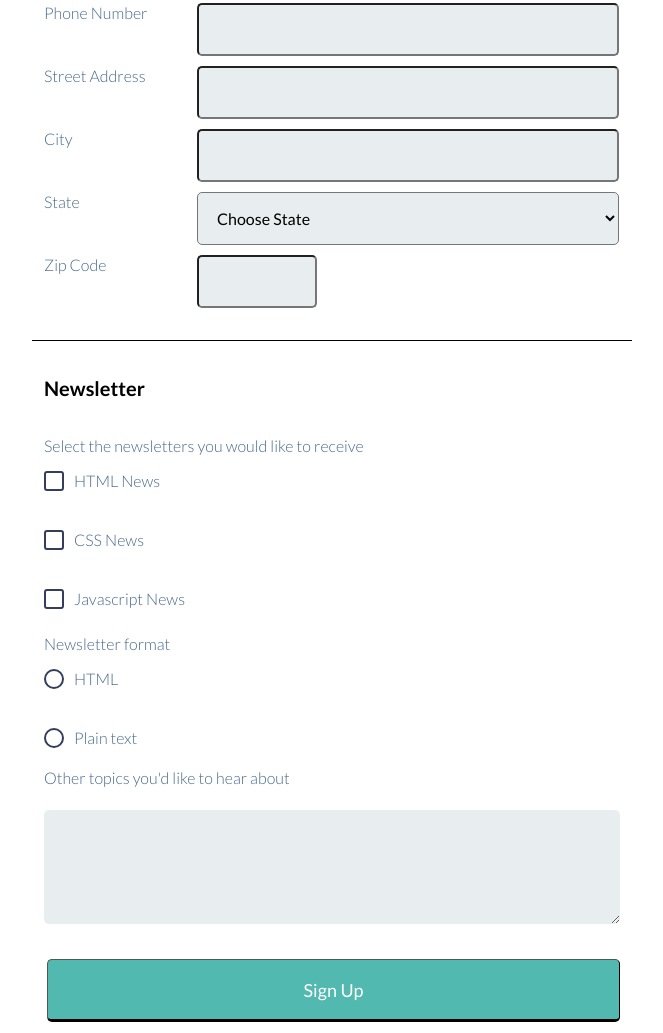
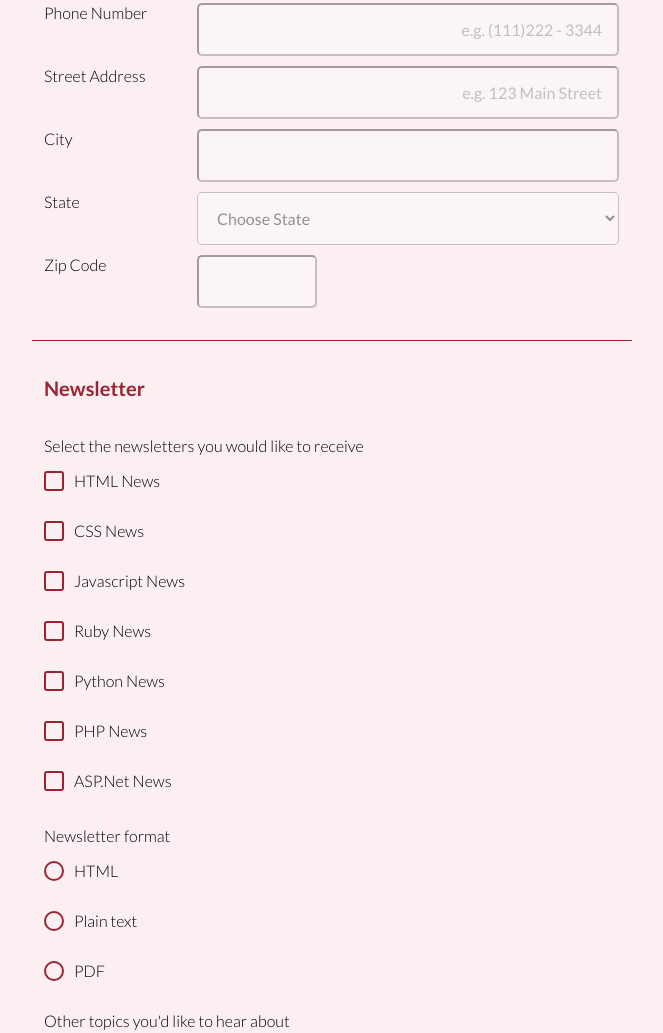
Before and after one commit to taryntrueblood/registration_form, a plain HTML site: page index.html in a window 1280 px wide. Shown: the part 384-1417 px from the top of the page, without its empty margins (308-971 px from the left). Drawn offline with Linux system fonts and the light colour scheme.

Commit message:
changed the color and background-color of the form and button. Added the transition and opacity property as well

```diff
--- a/css/styles.css
+++ b/css/styles.css
@@ -10,6 +10,7 @@
 
 body{
   font-family: "Lato", sans-serif;
+  background-color: #fbeff1;
 }
 
 /*************************
@@ -17,7 +18,7 @@ body{
 *************************/
 
 h1{
-  background-color:#353d48;
+  background-color:#9b2335;
   color: #fff;
   padding: 20px;
   margin-top: 0;
@@ -28,6 +29,7 @@ h1{
 h3{
   padding-top: 5px;
   margin-bottom: 10px;
+  color: #9b2335;
 }
 
 header {
@@ -36,7 +38,7 @@ header {
 header p{
   margin: 0 10px 25px 10px;
   font-weight: 100;
-  color: rgb(158, 158, 158);
+  color: #000;
 }
 
 
@@ -46,7 +48,7 @@ header p{
 
 form{
   border: 0;
-  border-top: 8px double #353d48;
+  border-top: 8px double #9b2335;
   margin: 0 10px;
 }
 
@@ -54,6 +56,7 @@ form{
   padding-bottom: 25px;
   font-weight: 700;
   font-size: 20px;
+  color:#9b2335;
 }
 
 fieldset{
@@ -61,7 +64,7 @@ fieldset{
 }
 
 .newsletter{
-  border-top: 1px solid;
+  border-top: 1px solid #9b2335;
   margin-left: 5px;
 }
 
@@ -69,7 +72,7 @@ fieldset{
 .newsletter label,
 .contact_info label{
   font-weight: 100;
-  color: rgb(71, 104, 140);
+  color: #000;
 }
 
 
@@ -79,6 +82,7 @@ fieldset{
 
 .news, .format {
   padding-bottom: 10px;
+  height: 50px;
 }
 
 .contact_info{
@@ -91,6 +95,21 @@ fieldset{
   width: 150px;
 }
 
+input,
+select,
+#zip_code,
+#topics{
+  transition: opacity .5s linear;
+  opacity: 0.4;
+}
+
+input:hover, select:hover, #zip_code:hover, #topics:hover,
+input:focus, select:focus, #zip_code:focus, #topics:focus{
+  opacity: 1;
+  border: 2px solid #9b2335;
+
+}
+
 #fullName,
 #email,
 #phoneNumber,
@@ -101,7 +120,7 @@ fieldset{
   width: 100%;
   padding: 15px;
   margin-bottom: 10px;
-  background-color: #e8eeef;
+  background-color: #fff;
   border-radius: 5px;
 }
 
@@ -109,13 +128,13 @@ fieldset{
   display: inline-block;
   padding: 15px;
   margin-bottom: 20px;
-  background-color: #e8eeef;
+  background-color: #fff;
   width: 120px;
   border-radius: 5px;
 }
 
 #topics{
-  background-color: #e8eeef;
+  background-color: #fff;
   width: calc(100% - 4px);
   border-radius: 5px;
   padding: 38px;
@@ -143,10 +162,7 @@ input::-moz-placeholder{
 input::-ms-input-placeholder{
   text-align: right;
 }
-input:focus,
-select:focus{
-  border: 2px solid #2d3945;
-}
+
 
 
 
@@ -173,7 +189,7 @@ input[type="radio"] + label:before{
   left: 0;
   width: 20px;
   height: 20px;
-  border:2px solid #353D5D;
+  border:2px solid #9b2335;
   border-radius: 50%;
 }
 
@@ -181,7 +197,7 @@ input[type="radio"]:checked + label:after{
   content: "";
   width: 10px;
   height: 10px;
-  background-color: #353D5D;
+  background-color: #9b2335;
   border-radius: 50%;
   display: inline-block;
   position: absolute;
@@ -213,12 +229,12 @@ input[type="checkbox"] + label:before{
   width: 20px;
   height: 20px;
   border-radius: 3px;
-  border: 2px solid #353D5D;
+  border: 2px solid #9b2335;
 }
 
 input[type="checkbox"]:checked + label:before{
   content: '\2713';
-  color: #353D5D;
+  color: #9b2335;
   text-align: center;
 }
 
@@ -230,8 +246,14 @@ footer{
   color: rgba(158, 158, 158, 0.7);
 }
 
+
+
+/**************************
+  Button
+***************************/
+
 button{
-  background-color: rgb(82, 185, 176);
+  background-color: #9b2335;
   color: #fff;
   width: calc(100% - 29px);
   padding: 19px 39px 18px 39px;
@@ -240,6 +262,26 @@ button{
   margin: 0 15px;
   border-radius: 5px;
   border-width: 1px 1px 3px;
+}
+
+button:hover{
+  background-color: #4d111a;
+  color: white;
+}
+
+@media (min-width:500px) {
+  .contact_info label{
+    display: inline-block;
+  }
+  #fullName,
+  #email,
+  #phoneNumber,
+  #address,
+  #city,
+  #state{
+    display: inline-block;
+    width: calc(100% - 154px)
+  }
 }
 
 @media screen and (min-width:760px) {
@@ -274,12 +316,10 @@ button{
   input[id="city"],
   input[id="state"],
   #topics{
-      /*display: inline-block; */
       width: 100%
     }
 
     button{
       width: calc(100% - 27px );
     }
-
 }
--- a/index.html
+++ b/index.html
@@ -27,10 +27,10 @@
               <input type="email" name="email" id="email" placeholder="Required" required>
 
               <label for="phoneNumber">Phone Number</label>
-              <input type="tel" name="phoneNumber" id="phoneNumber">
+              <input type="tel" name="phoneNumber" id="phoneNumber" placeholder="e.g. (111)222 - 3344">
 
                 <label for="address">Street Address</label>
-                <input type="text" name="address" id="address">
+                <input type="text" name="address" id="address" placeholder=" e.g. 123 Main Street">
 
               <label for="city">City</label>
               <input type="text" name="city" id="city">
@@ -112,6 +112,22 @@
           <input type="checkbox" id="javascript_news" value="javascript_news">
           <label for="javascript_news">Javascript News</label>
       </div>
+      <div class="news">
+        <input type="checkbox" id="ruby_news" value="ruby_news">
+        <label for="ruby_news">Ruby News</label>
+      </div>
+      <div class="news">
+        <input type="checkbox" id="python_news" value="python_news">
+        <label for="python_news">Python News</label>
+      </div>
+      <div class="news">
+        <input type="checkbox" id="php_news" value="php_news">
+        <label for="php_news">PHP News</label>
+      </div>
+      <div class="news">
+        <input type="checkbox" id="asp.net_news" value="asp.net_news">
+        <label for="asp.net_news">ASP.Net News</label>
+      </div>
           <p>Newsletter format</p>
 
             <div class="format">
@@ -123,6 +139,10 @@
               <input type="radio" id="plain_format" value="plain_format" name="format">
               <label for="plain_format">Plain text</label>
           </div>
+          <div class="format">
+             <input type="radio" id="pdf_format" value="pdf_format" name="format">
+             <label for="pdf_format">PDF</label>
+         </div>
                 <label for="topics">Other topics you'd like to hear about</label>
                 <textarea id="topics" name="user_topics"></textarea>
           </fieldset>
```
